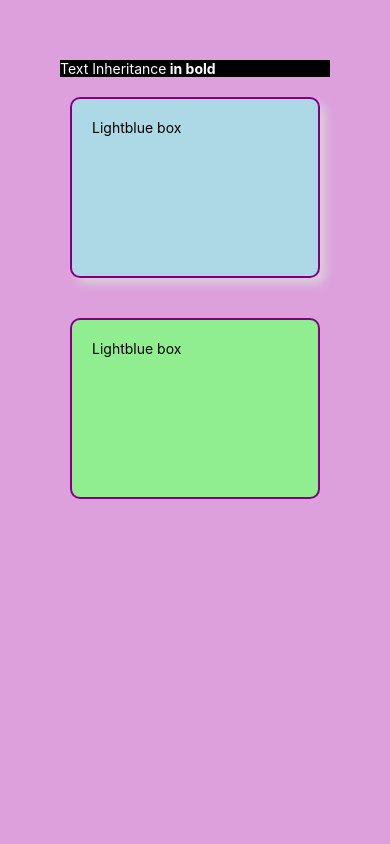
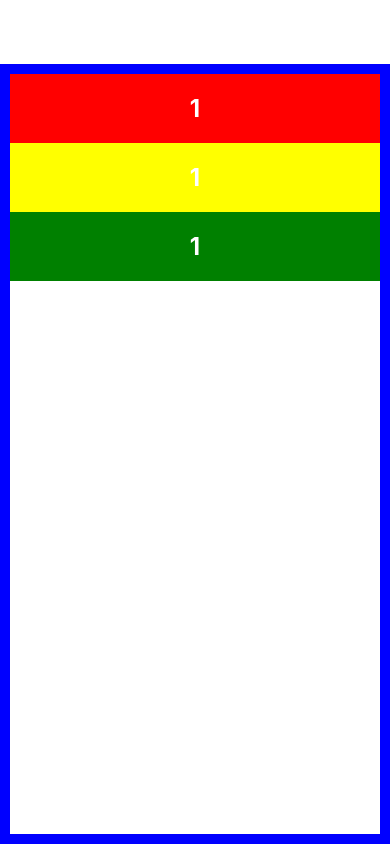
Before and after one commit to datntse150392/leanring_react_native, a React Native app in the folder HelloWorld/: screen / in a window 390 px wide. Built offline with nearby package versions, Linux system fonts and the light colour scheme.

Commit message:
React Native Tutorial - 26: Code Setup

```diff
--- a/HelloWorld/App.js
+++ b/HelloWorld/App.js
@@ -1,20 +1,11 @@
 import { View, StyleSheet, Text } from "react-native";
+import Box from "./components/Box";
 export default function App() {
   return (
     <View style={styles.container}>
-      <View style={styles.darkMode}>
-        <Text style={styles.textDarkMode}>
-          Text Inheritance
-          <Text style={styles.textBold}> in bold</Text>
-        </Text>
-      </View>
-      <View style={[styles.box, styles.lightBlueBg, styles.boxShadow]}>
-        <Text>Lightblue box</Text>
-      </View>
-
-      <View style={[styles.box, styles.lightGreenBg, styles.androidShadow]}>
-        <Text>Lightblue box</Text>
-      </View>
+      <Box style={{ backgroundColor: "red" }}>1</Box>
+      <Box style={{ backgroundColor: "yellow" }}>1</Box>
+      <Box style={{ backgroundColor: "green" }}>1</Box>
     </View>
   );
 }
@@ -22,46 +13,9 @@ export default function App() {
 const styles = StyleSheet.create({
   container: {
     flex: 1,
-    backgroundColor: "plum",
-    padding: 60,
-  },
-  box: {
-    width: "250",
-    height: "25%",
-    marginHorizontal: 10,
-    marginVertical: 20,
-    borderWidth: 2,
-    borderColor: "purple",
-    borderStyle: "solid",
-    borderRadius: 10,
-    padding: 20,
-  },
-  lightBlueBg: {
-    backgroundColor: "lightblue",
-  },
-  lightGreenBg: {
-    backgroundColor: "lightgreen",
-  },
-  boxShadow: {
-    shadowColor: "#d9d9d9",
-    shadowOffset: {
-      width: 6,
-      height: 6,
-    },
-    shadowOpacity: 0.8,
-    shadowRadius: 10,
-  },
-  androidShadow: {
-    elevation: 20,
-  },
-  darkMode: {
-    backgroundColor: "black",
-    color: "white",
-  },
-  textDarkMode: {
-    color: "white",
-  },
-  textBold: {
-    fontWeight: "bold",
+    backgroundColor: "#fff",
+    marginTop: 64,
+    borderWidth: 10,
+    borderColor: "blue",
   },
 });
--- /dev/null
+++ b/HelloWorld/components/Box.js
@@ -0,0 +1,21 @@
+import { Text, View, StyleSheet } from "react-native";
+
+export default function Box({ children, style }) {
+  return (
+    <View style={[styles.box, style]}>
+      <Text style={styles.text}>{children}</Text>
+    </View>
+  );
+}
+const styles = StyleSheet.create({
+  box: {
+    borderColor: "black",
+    padding: 20,
+  },
+  text: {
+    color: "#fff",
+    fontSize: 24,
+    fontWeight: "bold",
+    textAlign: "center",
+  },
+});
```
